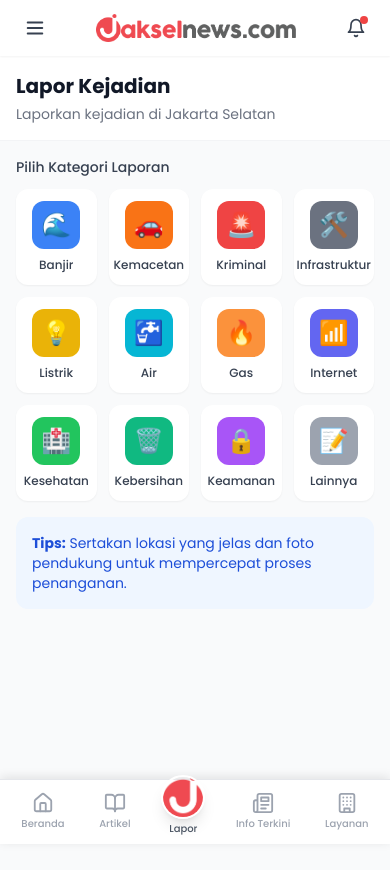
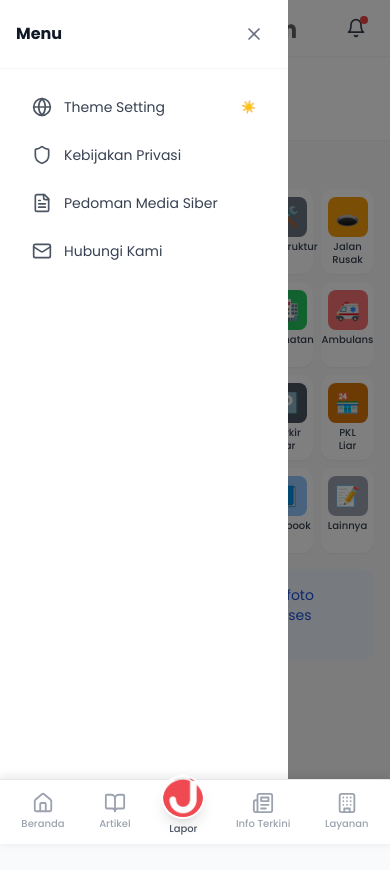
Before and after one commit to rectoversomedia/jakselnews-app, a Next.js app: page /lapor in a window 390 px wide. Both pictures are taken after a click on the button "Menu". Shown: the top 870 px of the page. Built offline with nearby package versions, Linux system fonts and the light colour scheme.

Commit message:
feat: 24 kategoris laporan (6x4), hamburger menu dengan setting & kebijakan

```diff
--- a/src/app/lapor/page.tsx
+++ b/src/app/lapor/page.tsx
@@ -8,15 +8,27 @@ const categories = [
   { id: 1, name: 'Banjir', icon: '🌊', color: 'bg-blue-500' },
   { id: 2, name: 'Kemacetan', icon: '🚗', color: 'bg-orange-500' },
   { id: 3, name: 'Kriminal', icon: '🚨', color: 'bg-red-500' },
-  { id: 4, name: 'Infrastruktur', icon: '🛠️', color: 'bg-gray-500' },
-  { id: 5, name: 'Listrik', icon: '💡', color: 'bg-yellow-500' },
-  { id: 6, name: 'Air', icon: '🚰', color: 'bg-cyan-500' },
-  { id: 7, name: 'Gas', icon: '🔥', color: 'bg-orange-400' },
-  { id: 8, name: 'Internet', icon: '📶', color: 'bg-indigo-500' },
-  { id: 9, name: 'Kesehatan', icon: '🏥', color: 'bg-green-500' },
-  { id: 10, name: 'Kebersihan', icon: '🗑️', color: 'bg-emerald-500' },
-  { id: 11, name: 'Keamanan', icon: '🔒', color: 'bg-purple-500' },
-  { id: 12, name: 'Lainnya', icon: '📝', color: 'bg-gray-400', isOther: true },
+  { id: 4, name: 'Begal', icon: '⚠️', color: 'bg-red-600' },
+  { id: 5, name: 'Infrastruktur', icon: '🛠️', color: 'bg-gray-500' },
+  { id: 6, name: 'Jalan Rusak', icon: '🕳️', color: 'bg-amber-500' },
+  { id: 7, name: 'Listrik', icon: '💡', color: 'bg-yellow-500' },
+  { id: 8, name: 'Air Bersih', icon: '🚰', color: 'bg-cyan-500' },
+  { id: 9, name: 'Gas Bocor', icon: '🔥', color: 'bg-orange-400' },
+  { id: 10, name: 'Internet', icon: '📶', color: 'bg-indigo-500' },
+  { id: 11, name: 'Kesehatan', icon: '🏥', color: 'bg-green-500' },
+  { id: 12, name: 'Ambulans', icon: '🚑', color: 'bg-red-400' },
+  { id: 13, name: 'Kebersihan', icon: '🗑️', color: 'bg-emerald-500' },
+  { id: 14, name: 'Sampah', icon: '🍂', color: 'bg-green-600' },
+  { id: 15, name: 'Keamanan', icon: '🔒', color: 'bg-purple-500' },
+  { id: 16, name: 'Kebisingan', icon: '🔊', color: 'bg-violet-500' },
+  { id: 17, name: 'Parkir Liar', icon: '🅿️', color: 'bg-gray-600' },
+  { id: 18, name: 'PKL Liar', icon: '🏪', color: 'bg-amber-600' },
+  { id: 19, name: 'Pohon Tumbang', icon: '🌳', color: 'bg-green-500' },
+  { id: 20, name: 'Banjir', icon: '🌧️', color: 'bg-blue-400' },
+  { id: 21, name: 'Lahan Terbuka', icon: '🏞️', color: 'bg-teal-500' },
+  { id: 22, name: 'Hewan Liar', icon: '🐕', color: 'bg-amber-700' },
+  { id: 23, name: 'Fecebook', icon: '📘', color: 'bg-blue-300' },
+  { id: 24, name: 'Lainnya', icon: '📝', color: 'bg-gray-400', isOther: true },
 ];
 
 export default function LaporPage() {
@@ -220,17 +232,17 @@ export default function LaporPage() {
       {/* Categories */}
       <div className="px-4 py-4">
         <h2 className="text-sm font-medium text-gray-700 mb-3">Pilih Kategori Laporan</h2>
-        <div className="grid grid-cols-4 gap-3">
+        <div className="grid grid-cols-6 gap-2">
           {categories.map((category) => (
             <button
               key={category.id}
               onClick={() => setSelectedCategory(category.id)}
-              className="bg-white rounded-xl p-3 flex flex-col items-center text-center shadow-sm hover:shadow-md transition-shadow"
+              className="bg-white rounded-xl p-2 flex flex-col items-center text-center shadow-sm hover:shadow-md transition-shadow"
             >
-              <div className={`w-12 h-12 ${category.color} rounded-xl flex items-center justify-center text-2xl mb-2`}>
+              <div className={`w-10 h-10 ${category.color} rounded-lg flex items-center justify-center text-xl mb-1`}>
                 {category.icon}
               </div>
-              <span className="text-xs font-medium text-gray-700">{category.name}</span>
+              <span className="text-[10px] font-medium text-gray-700 leading-tight">{category.name}</span>
             </button>
           ))}
         </div>
--- a/src/components/Header.tsx
+++ b/src/components/Header.tsx
@@ -1,16 +1,29 @@
 'use client';
 
-import { Bell, Menu } from 'lucide-react';
+import { useState } from 'react';
+import { Bell, Menu, X, Moon, Sun, Globe, Shield, Mail, FileText } from 'lucide-react';
 import Link from 'next/link';
 import Image from 'next/image';
 
 export function Header() {
+  const [isMenuOpen, setIsMenuOpen] = useState(false);
+  const [isDarkMode, setIsDarkMode] = useState(false);
+
+  const menuItems = [
+    { icon: Globe, label: 'Theme Setting', onClick: () => setIsDarkMode(!isDarkMode) },
+    { icon: Shield, label: 'Kebijakan Privasi', href: '/kebijakan-privasi' },
+    { icon: FileText, label: 'Pedoman Media Siber', href: '/pedoman-media-siber' },
+    { icon: Mail, label: 'Hubungi Kami', href: '/hubungi-kami' },
+  ];
+
   return (
+    <>
       <header className="sticky top-0 z-50 bg-white shadow-sm">
         <div className="px-4 md:px-6">
           <div className="flex items-center justify-between h-14 md:h-16">
             {/* Left - Hamburger Menu */}
             <button
+              onClick={() => setIsMenuOpen(true)}
               className="p-2 hover:bg-gray-100 rounded-full transition-colors"
               aria-label="Menu"
             >
@@ -30,15 +43,49 @@ export function Header() {
             </Link>
 
             {/* Right - Notification Bell */}
-          <button
-            className="relative p-2 hover:bg-gray-100 rounded-full transition-colors"
-            aria-label="Notifications"
-          >
+            <Link href="/notifikasi" className="relative p-2 hover:bg-gray-100 rounded-full transition-colors">
               <Bell size={20} className="text-gray-700" />
               <span className="absolute top-1.5 right-1.5 w-2 h-2 bg-red-500 rounded-full" />
-          </button>
+            </Link>
           </div>
         </div>
       </header>
+
+      {/* Menu Overlay */}
+      {isMenuOpen && (
+        <>
+          <div className="fixed inset-0 bg-black/50 z-50" onClick={() => setIsMenuOpen(false)} />
+          <div className="fixed top-0 left-0 w-72 h-full bg-white z-50 animate-slide-right">
+            <div className="p-4 border-b border-gray-100 flex items-center justify-between">
+              <h2 className="font-bold text-gray-900">Menu</h2>
+              <button onClick={() => setIsMenuOpen(false)} className="p-2 hover:bg-gray-100 rounded-full">
+                <X size={20} className="text-gray-500" />
+              </button>
+            </div>
+            <div className="p-4 space-y-1">
+              {menuItems.map((item, index) => (
+                <Link
+                  key={index}
+                  href={item.href || '#'}
+                  onClick={() => {
+                    if (item.onClick) item.onClick();
+                    setIsMenuOpen(false);
+                  }}
+                  className="flex items-center gap-3 px-4 py-3 hover:bg-gray-50 rounded-xl transition-colors"
+                >
+                  <item.icon size={20} className="text-gray-600" />
+                  <span className="text-sm text-gray-700">{item.label}</span>
+                  {item.label === 'Theme Setting' && (
+                    <span className="ml-auto text-xs text-gray-400">
+                      {isDarkMode ? '🌙' : '☀️'}
+                    </span>
+                  )}
+                </Link>
+              ))}
+            </div>
+          </div>
+        </>
+      )}
+    </>
   );
 }
```
Lines whose indentation alone changed are shown as unchanged.
